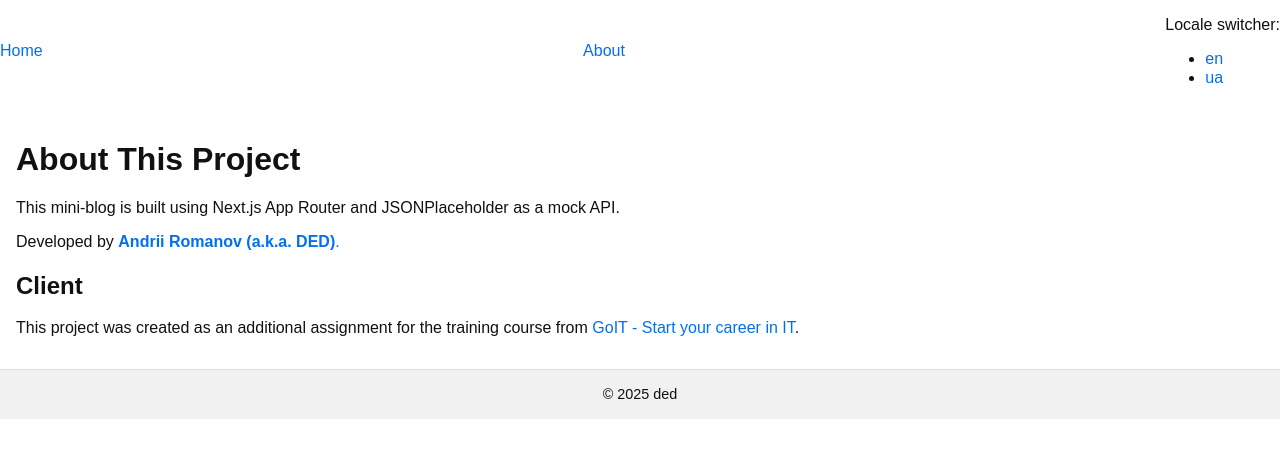
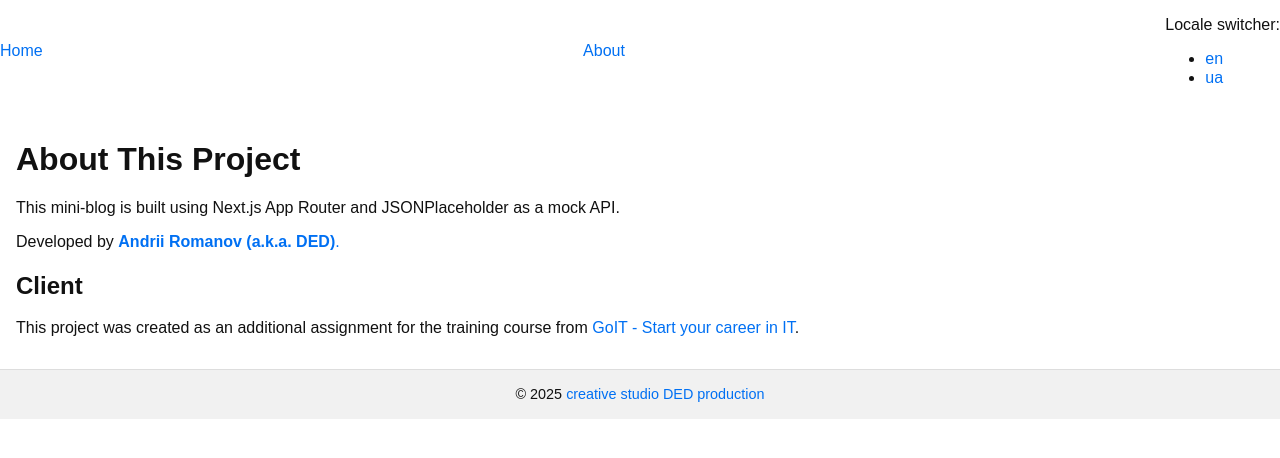
Before and after one commit to Ded-Goit/mini-blog-ded, a Next.js app: page /en/about in a window 1280 px wide. Shown: the top 458 px of the page. Built offline with nearby package versions, Linux system fonts and the light colour scheme.

Commit message:
edit translation Header and Footer

```diff
--- a/app/[lang]/components/Footer/Footer.tsx
+++ b/app/[lang]/components/Footer/Footer.tsx
@@ -1,9 +1,21 @@
+import { getDictionary } from "../../../../get-dictionary";
+import { Locale } from "../../../../i18n-config";
 import styles from "./Footer.module.css";
 
-export default function Footer() {
+export default async function Footer({ lang }: { lang: Locale }) {
+  const dict = await getDictionary(lang);
+
   return (
     <footer className={styles.footer}>
-      &copy; {new Date().getFullYear()} ded
+      &copy; {new Date().getFullYear()}{" "}
+      <a
+        href="https://github.com/Ded-Goit"
+        target="_blank"
+        rel="noopener noreferrer"
+        className={styles.link}
+      >
+        {dict.footer.credit}
+      </a>
     </footer>
   );
 }
--- a/app/[lang]/components/Header/Header.tsx
+++ b/app/[lang]/components/Header/Header.tsx
@@ -13,7 +13,7 @@ export default async function Header({ lang }: { lang: Locale }) {
       <nav className={styles.nav}>
         <Link href={`/${lang}`}>{dict.navigation.home}</Link>
         <Link href={`/${lang}/about`}>{dict.navigation.about}</Link>
-        <LocaleSwitcher />
+        <LocaleSwitcher lang={lang} label={dict.localeSwitcher} />
       </nav>
     </header>
   );
--- a/app/[lang]/components/locale-switcher.tsx
+++ b/app/[lang]/components/locale-switcher.tsx
@@ -4,8 +4,15 @@ import { usePathname } from "next/navigation";
 import Link from "next/link";
 import { i18n, type Locale } from "../../../i18n-config";
 
-export default function LocaleSwitcher() {
+export default function LocaleSwitcher({
+  lang,
+  label,
+}: {
+  lang: Locale;
+  label: string;
+}) {
   const pathname = usePathname();
+
   const redirectedPathname = (locale: Locale) => {
     if (!pathname) return "/";
     const segments = pathname.split("/");
@@ -15,7 +22,7 @@ export default function LocaleSwitcher() {
 
   return (
     <div>
-      <p>Locale switcher:</p>
+      <p>{label}</p>
       <ul>
         {i18n.locales.map((locale) => {
           return (
--- a/app/[lang]/layout.tsx
+++ b/app/[lang]/layout.tsx
@@ -20,7 +20,7 @@ export default async function Root(props: {
       <body>
         <Header lang={lang} />
         <main>{props.children}</main>
-        <Footer />
+        <Footer lang={lang} />
       </body>
     </html>
   );
--- a/dictionaries/en.json
+++ b/dictionaries/en.json
@@ -1,11 +1,4 @@
 {
-  "server-component": {
-    "welcome": "Welcome"
-  },
-  "counter": {
-    "increment": "Increment",
-    "decrement": "Decrement"
-  },
   "navigation": {
     "home": "Home",
     "about": "About"
@@ -21,5 +14,13 @@
     "authorIntro": "Developed by",
     "clientTitle": "Client",
     "clientDescription": "This project was created as an additional assignment for the training course from"
+  },
+  "pagination": {
+    "prev": "Prev",
+    "next": "Next"
+  },
+  "localeSwitcher": "Locale switcher:",
+  "footer": {
+    "credit": "creative studio DED production"
   }
 }
--- a/dictionaries/ua.json
+++ b/dictionaries/ua.json
@@ -1,11 +1,4 @@
 {
-  "server-component": {
-    "welcome": "Vítejte"
-  },
-  "counter": {
-    "increment": "Přidat",
-    "decrement": "Ubrat"
-  },
   "navigation": {
     "home": "Головна",
     "about": "Про нас"
@@ -21,5 +14,13 @@
     "authorIntro": "Розробник:",
     "clientTitle": "Замовник",
     "clientDescription": "Цей проєкт створено як додаткове завдання навчального курсу від"
+  },
+  "pagination": {
+    "prev": "Назад",
+    "next": "Вперед"
+  },
+  "localeSwitcher": "Перемикач мови:",
+  "footer": {
+    "credit": "креативна студія DED production"
   }
 }
--- a/package.json
+++ b/package.json
@@ -7,6 +7,7 @@
   },
   "dependencies": {
     "@formatjs/intl-localematcher": "0.5.7",
+    "modern-normalize": "^3.0.1",
     "negotiator": "1.0.0",
     "next": "latest",
     "normalize.css": "^8.0.1",
--- /dev/null
+++ b/types/post.ts
@@ -0,0 +1,6 @@
+export interface Post {
+  userId: number;
+  id: number;
+  title: string;
+  body: string;
+}
```
Also changed, not shown: dictionaries/de.json (deleted, +0 -13 lines), 1 other file (tests, documents, lock files or other folders).
